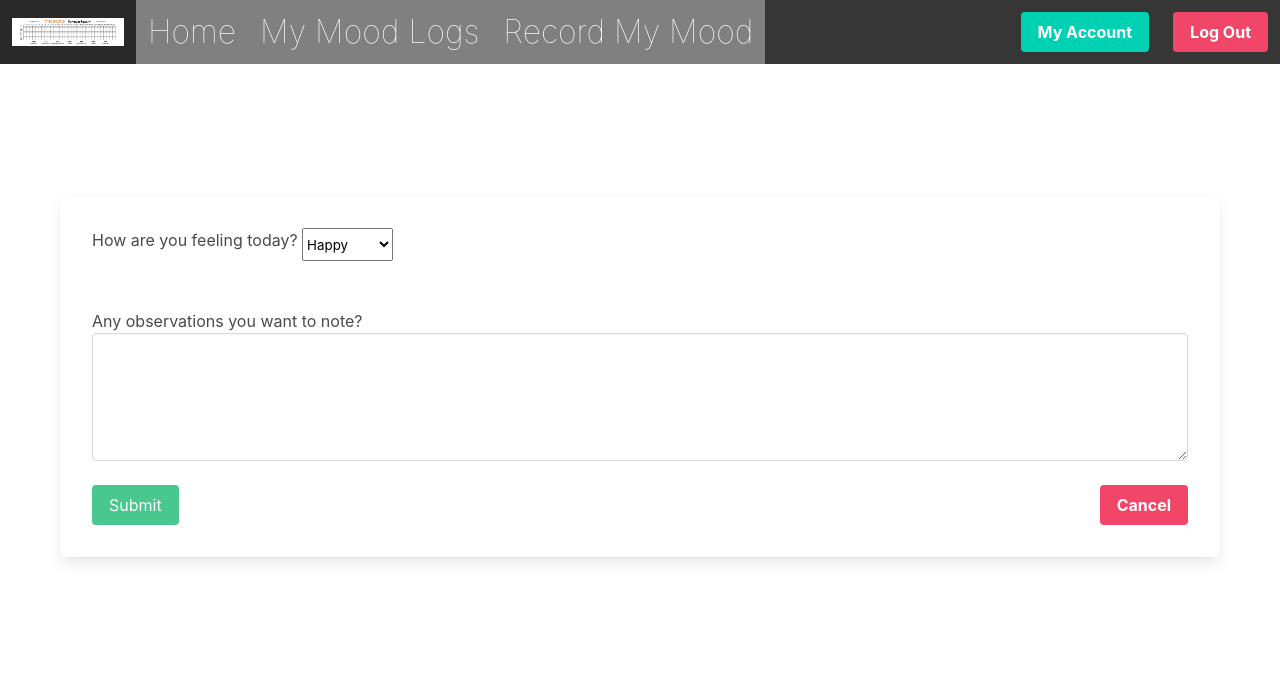
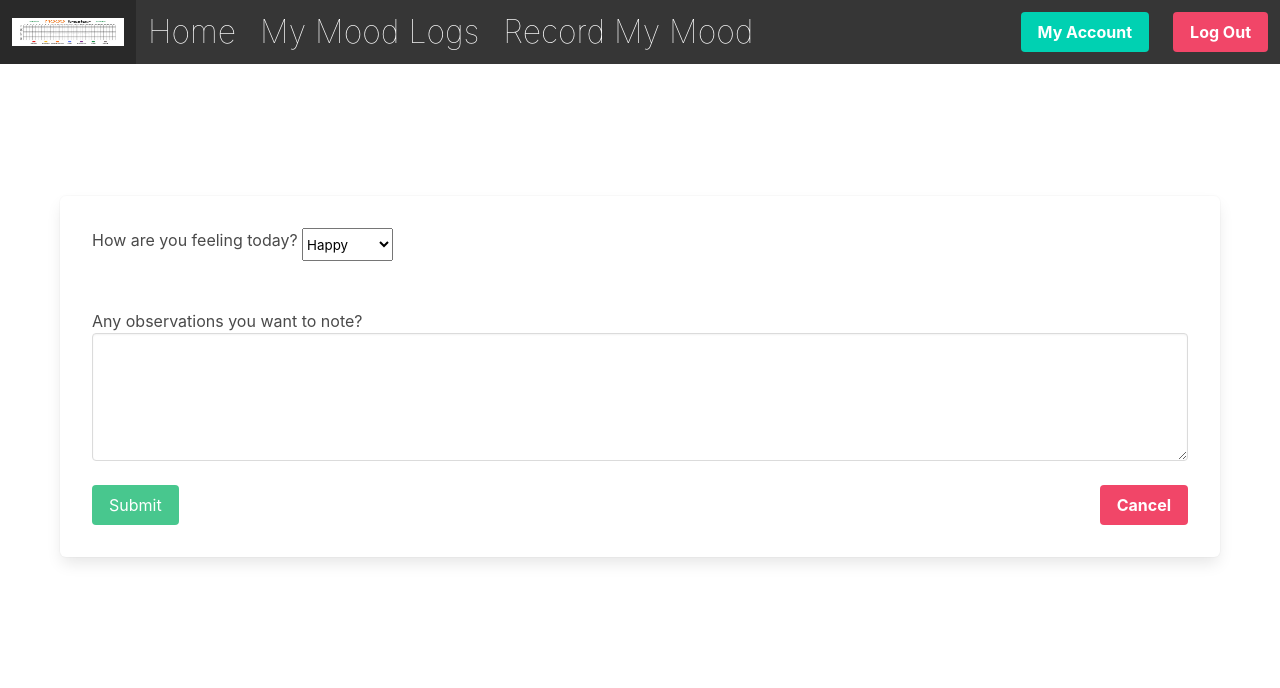
Before and after one commit to MMcGrath93/WebDevProjectMain, a PHP site: page /WebDevProject/editMood.php?mood_id=1 in a window 1280 px wide. Shown: the top 688 px of the page. Run offline with PHP 8.4, Linux system fonts and the light colour scheme; data that the repository does not hold is empty.

Commit message:
general tidy

```diff
--- a/style.css
+++ b/style.css
@@ -13,10 +13,6 @@ p {
 }
 
 
-.navbar-start {
-    background-color: grey;
-}
-
 .h1 {
     font-size: xx-large;
     font-weight: bolder;
```
